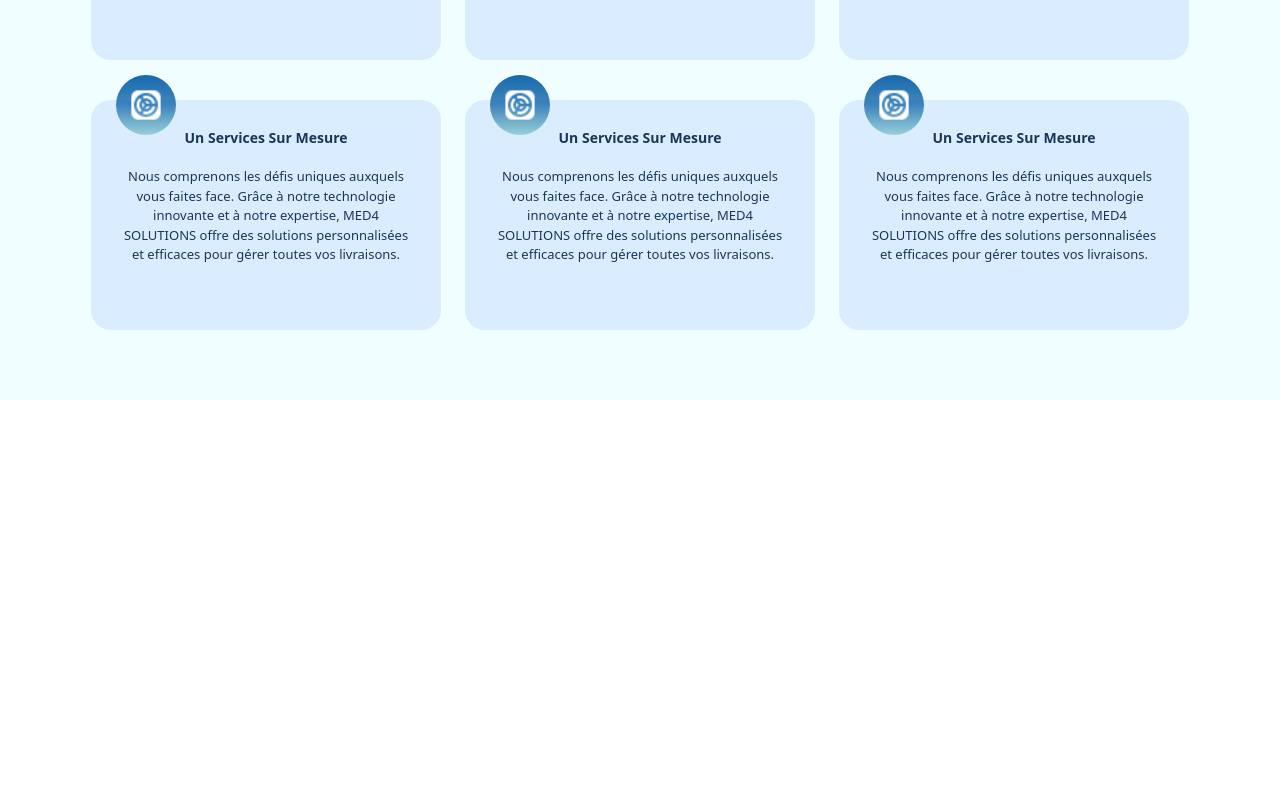
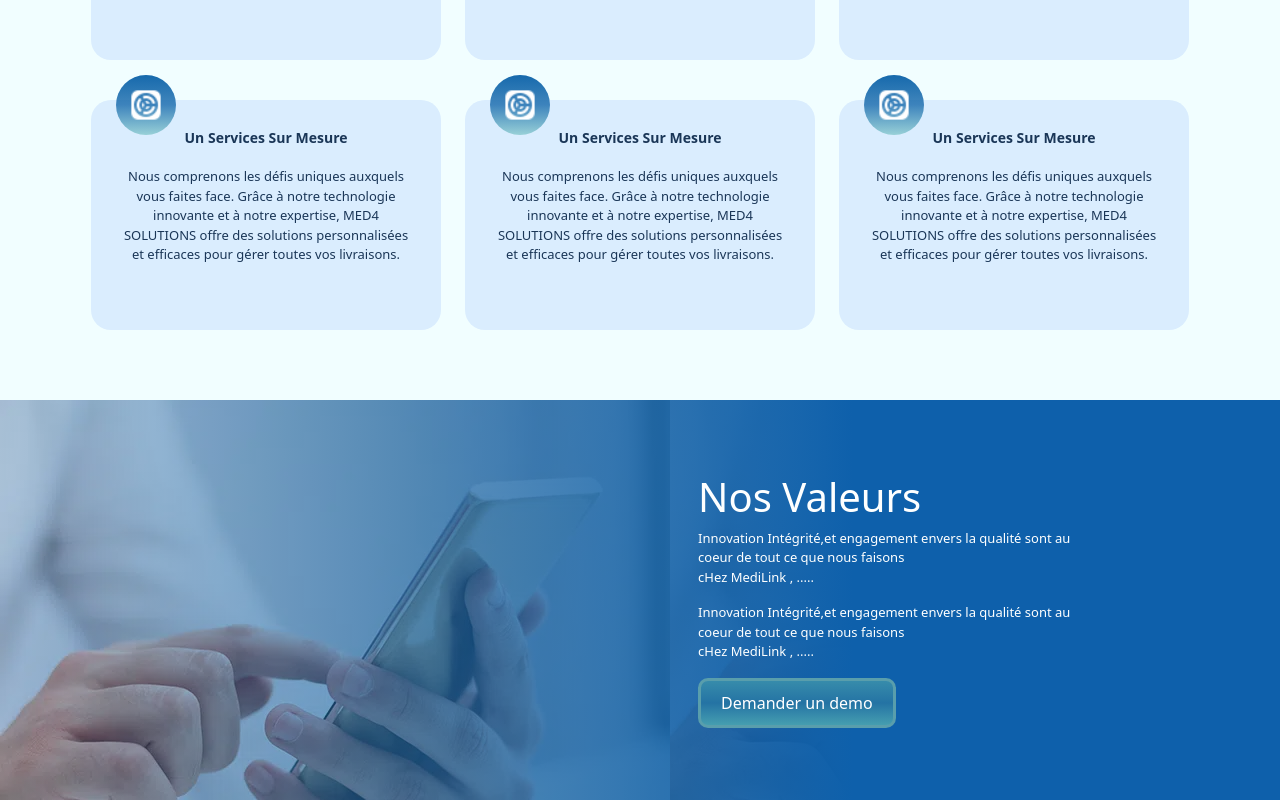
Before and after one commit to jihenJN/med4-site, an Angular app: page / in a window 1280 px wide. Shown: the part 1600-2400 px from the top of the page. Before the commit the page ends 2000 px from the top, so only its background shows below. Built offline with nearby package versions, Linux system fonts and the light colour scheme.

Commit message:
feat : value is ok

```diff
--- a/src/app/app.component.html
+++ b/src/app/app.component.html
@@ -1,6 +1,7 @@
 <app-navbar> </app-navbar>
 <app-home></app-home>
 <app-about></app-about>
+<app-value></app-value>
 <router-outlet></router-outlet>
 
 <app-footer> </app-footer>
--- a/src/app/app.module.ts
+++ b/src/app/app.module.ts
@@ -7,10 +7,11 @@ import { FooterComponent } from './footer/footer.component';
 import { NavbarComponent } from './navbar/navbar.component';
 import { HomeComponent } from './home/home.component';
 import { AboutComponent } from './about/about.component';
+import { ValueComponent } from './value/value.component';
 
 
 @NgModule({
-  declarations: [AppComponent, FooterComponent, NavbarComponent, HomeComponent, AboutComponent],
+  declarations: [AppComponent, FooterComponent, NavbarComponent, HomeComponent, AboutComponent, ValueComponent],
   imports: [BrowserModule, AppRoutingModule],
   providers: [],
   bootstrap: [AppComponent],
--- /dev/null
+++ b/src/app/value/value.component.css
@@ -0,0 +1,43 @@
+.section-value {
+    /* Responsive height and width */
+    height: 50vh; /* 50% of the viewport height */
+    width: 100%; /* 100% of the container's width */
+    display: flex;
+    flex-direction: column;
+    align-items: center; /* Horizontally center */
+    justify-content: center;
+    background: linear-gradient( to left, rgb(14,96,171),rgb(14,96,171,1),rgb(22,97,159,0.7),rgb(22,97,159,0.3)), url('/assets/about-1.png');
+    align-items: flex-end; /* Horizontally align to the right */
+
+  }
+
+  .big-title-value{
+    text-align: left;
+    color:#feffff;
+
+
+  }
+
+  .text-style-value{
+    font-size: small;
+    text-align:  left;
+    color:#feffff;
+  }
+
+
+  .btn.btn-dark {
+    color: #fff; /* Text color */
+    background: linear-gradient( to top, rgb(69,158,176),rgb(22,97,159,0.7),rgb(22,97,159,0.3));
+    background-color: #459eb0; /* Background color */
+    border-color: #599eac; /* Border color */
+    border-width: 3.5px;
+    padding: 10px 20px; /* Padding */
+    font-size: 16px; /* Font size */
+    border-radius: 10px; /* Border radius */
+    text-decoration: none; /* Remove default text underline */
+  }
+
+  .btn.btn-dark:hover {
+    background-color: #0d4b85; /* Darker background color on hover */
+    border-color: #0d4b85; /* Darker border color on hover */
+  }
--- /dev/null
+++ b/src/app/value/value.component.html
@@ -0,0 +1,19 @@
+<div class="section-value ">
+    <div class="row">
+        <div class="col-8">
+            <h1 class="big-title-value"> Nos Valeurs</h1>
+            <p class="text-style-value">
+                Innovation Intégrité,et engagement envers la qualité sont au coeur de tout ce que nous faisons <br>
+                cHez MediLink , .....
+            </p>
+            <p class="text-style-value">
+                Innovation Intégrité,et engagement envers la qualité sont au coeur de tout ce que nous faisons <br>
+                cHez MediLink , .....</p>
+            <div class="col-12">
+                <a href="#" class="btn btn-dark" role="button" data-bs-toggle="button">Demander un demo</a>
+            </div>
+        </div>
+
+    </div>
+
+</div>
```
Also changed, not shown: src/app/value/value.component.ts (added, +10 -0 lines), 1 other file (tests, documents, lock files or other folders).
